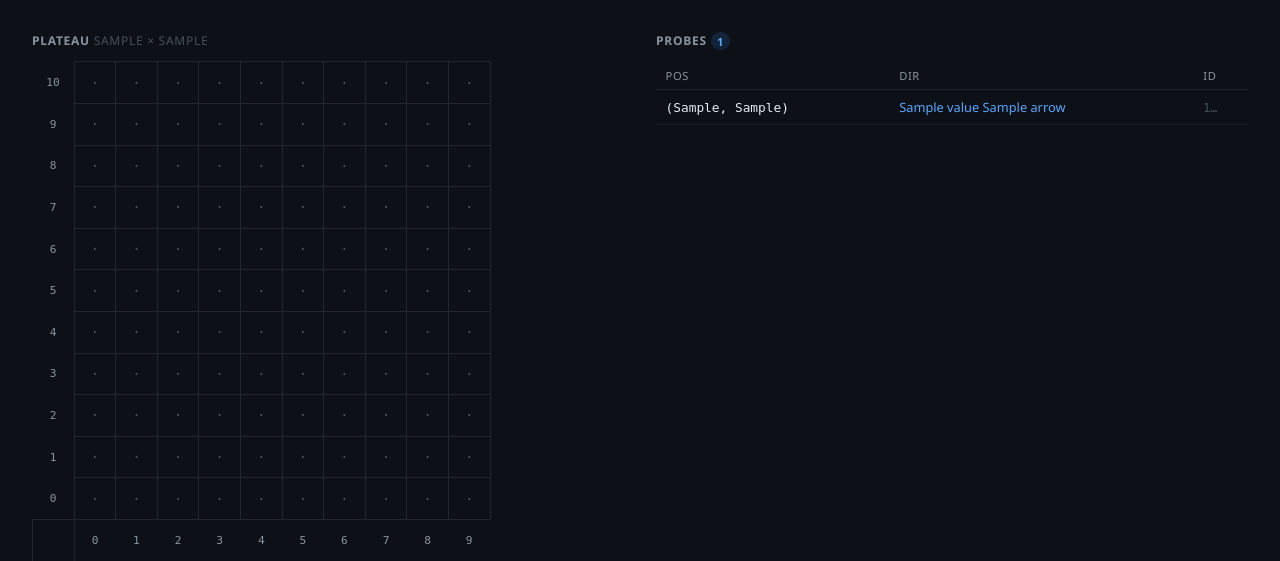
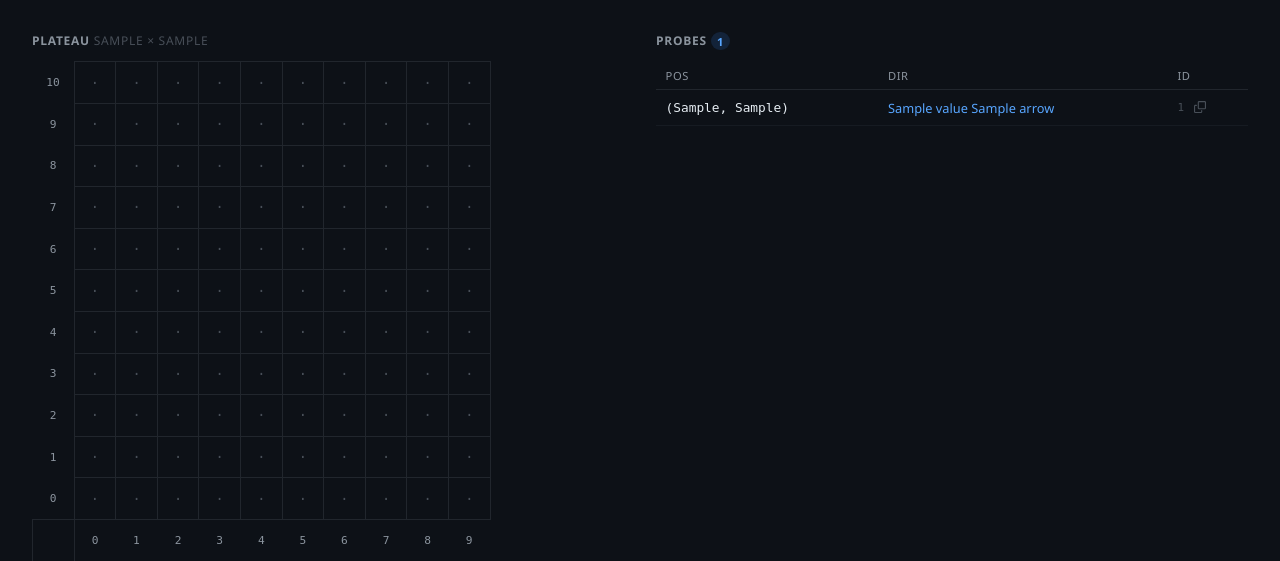
Before and after one commit to Samuel-Verissimo/Mars-Probe-Api, a FastAPI app: template app/templates/map.html in a window 1280 px wide. Shown: the part 105-666 px from the top of the page. Run offline with FastAPI, Linux system fonts and the light colour scheme; the template is opened without the code that fills it: most values are stand-ins (such as "Sample title", 1, 10 or a date in 2020).

Commit message:
feat: show full probe ID with minimal copy button on visual map

```diff
--- a/app/templates/map.html
+++ b/app/templates/map.html
@@ -120,7 +120,22 @@
 
     table.probe-table td.pos { font-family: monospace; }
     table.probe-table td.dir { color: #58a6ff; }
-    table.probe-table code { font-size: 0.72rem; color: #484f58; }
+
+    .id-cell { display: flex; align-items: center; gap: 0.35rem; }
+    .id-cell code { font-size: 0.68rem; color: #484f58; font-family: monospace; }
+
+    .copy-btn {
+      background: none;
+      border: none;
+      color: #484f58;
+      cursor: pointer;
+      padding: 0.15rem 0.25rem;
+      border-radius: 4px;
+      line-height: 1;
+      flex-shrink: 0;
+    }
+    .copy-btn:hover { color: #58a6ff; background: #21262d; }
+    .copy-btn.copied { color: #3fb950; }
 
     .empty-state {
       color: #8b949e;
@@ -187,7 +202,16 @@
           <tr>
             <td class="pos">({{ probe.x }}, {{ probe.y }})</td>
             <td class="dir">{{ probe.direction.value }} {{ arrows[probe.direction.value] }}</td>
-            <td><code>{{ probe.id[:8] }}…</code></td>
+            <td>
+              <div class="id-cell">
+                <code>{{ probe.id }}</code>
+                <button class="copy-btn" title="Copy ID" onclick="copyId(this, '{{ probe.id }}')">
+                  <svg width="12" height="12" viewBox="0 0 16 16" fill="currentColor">
+                    <path d="M0 6.75C0 5.784.784 5 1.75 5h1.5a.75.75 0 0 1 0 1.5h-1.5a.25.25 0 0 0-.25.25v7.5c0 .138.112.25.25.25h7.5a.25.25 0 0 0 .25-.25v-1.5a.75.75 0 0 1 1.5 0v1.5A1.75 1.75 0 0 1 9.25 16h-7.5A1.75 1.75 0 0 1 0 14.25Z"/><path d="M5 1.75C5 .784 5.784 0 6.75 0h7.5C15.216 0 16 .784 16 1.75v7.5A1.75 1.75 0 0 1 14.25 11h-7.5A1.75 1.75 0 0 1 5 9.25Zm1.75-.25a.25.25 0 0 0-.25.25v7.5c0 .138.112.25.25.25h7.5a.25.25 0 0 0 .25-.25v-7.5a.25.25 0 0 0-.25-.25Z"/>
+                  </svg>
+                </button>
+              </div>
+            </td>
           </tr>
           {% endfor %}
         </tbody>
@@ -203,5 +227,13 @@
     No plateau configured yet. Use <code>POST /probes</code> to launch the first probe.
   </p>
   {% endif %}
+  <script>
+    function copyId(btn, id) {
+      navigator.clipboard.writeText(id).then(() => {
+        btn.classList.add('copied');
+        setTimeout(() => btn.classList.remove('copied'), 1500);
+      });
+    }
+  </script>
 </body>
 </html>
```
